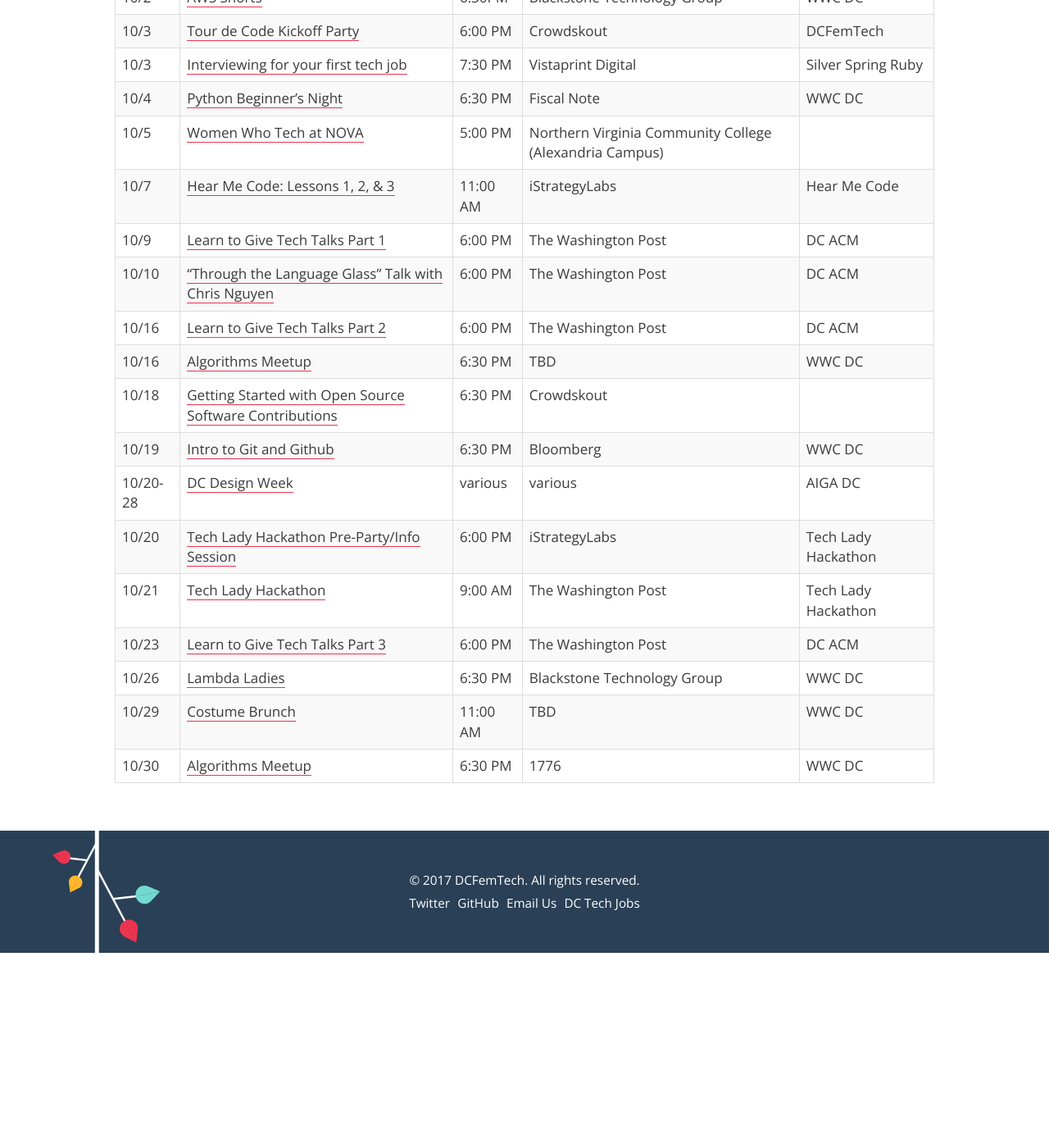
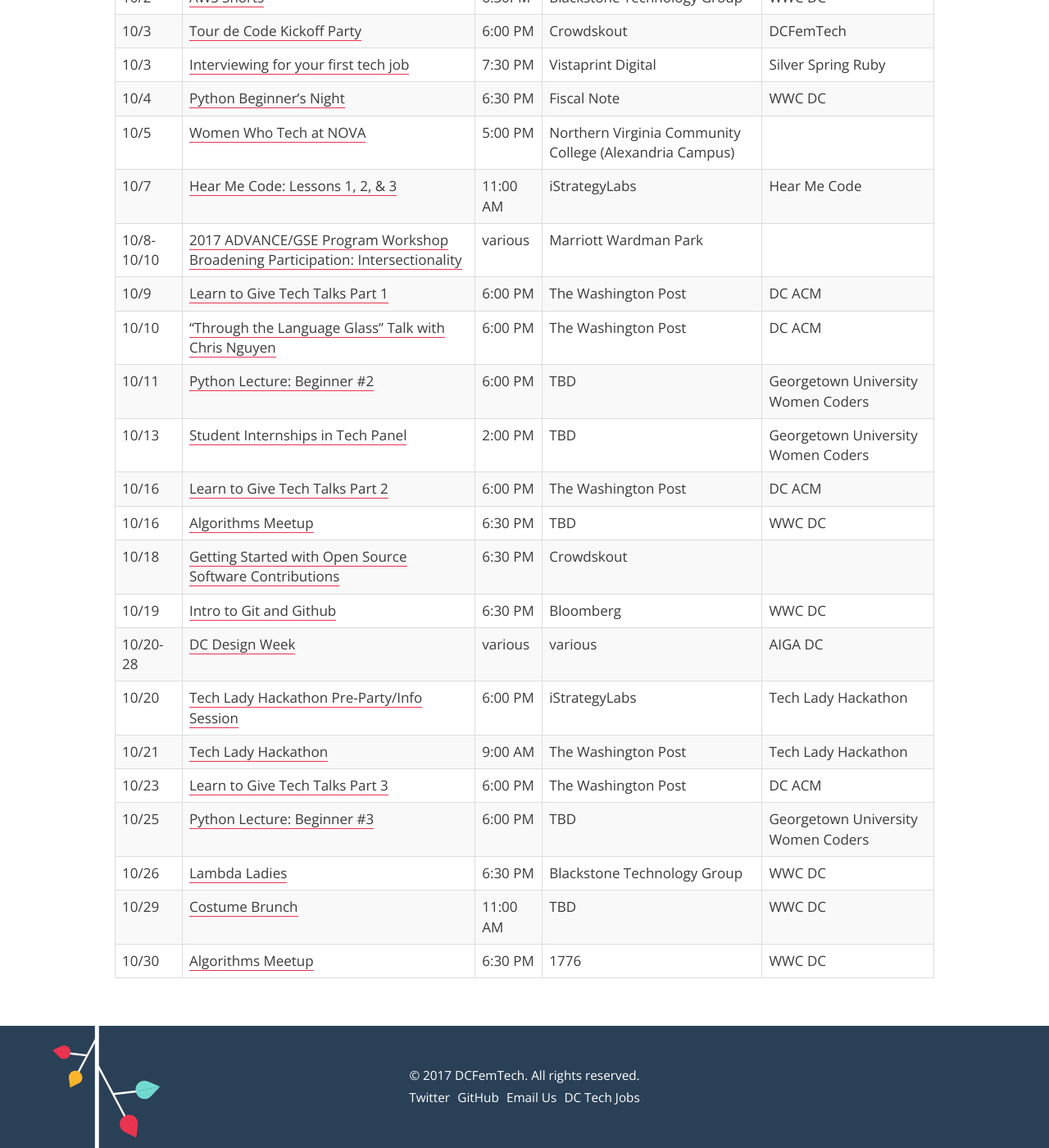
Before and after one commit to dcfemtech/dcfemtech.github.io, a Jekyll site: the page built from _events/tourdecode-2017.markdown, in a window 1280 px wide and 1400 px high, scrolled down 816 px. Shown: the whole window at 82% size. Built offline with Jekyll 4.4.1, drawn with Linux system fonts in a browser that asks for light colours; before the commit the page ends 1978 px from its top, so only the background shows below that.

Commit message:
Update tdc calendar

```diff
--- a/_events/tourdecode-2017.markdown
+++ b/_events/tourdecode-2017.markdown
@@ -28,8 +28,11 @@
 | 10/4 | [Python Beginner's Night](https://www.meetup.com/Women-Who-Code-DC/events/243300343/) | 6:30 PM | Fiscal Note | WWC DC |
 | 10/5 | [Women Who Tech at NOVA]() | 5:00 PM | Northern Virginia Community College (Alexandria Campus) |
 | 10/7 | [Hear Me Code: Lessons 1, 2, & 3](https://hearmecode.com/) | 11:00 AM | iStrategyLabs | Hear Me Code |
+| 10/8-10/10 | [2017 ADVANCE/GSE Program Workshop Broadening Participation: Intersectionality](https://awis.site-ym.com/events/EventDetails.aspx?id=929860) | various | Marriott Wardman Park |
 | 10/9 | [Learn to Give Tech Talks Part 1](https://www.meetup.com/ACM-DC/events/242933808/) | 6:00 PM | The Washington Post | DC ACM |
 | 10/10 | ["Throu­gh the Language Glass"­ Talk with Chris Nguyen](https://www.meetup.com/ACM-DC/events/242954315/) | 6:00 PM | The Washington Post | DC ACM |
+| 10/11 | [Python Lecture: Beginner #2](http://guwecode.georgetown.domains/event/python-lecture-beginner-2/) | 6:00 PM | TBD | Georgetown University Women Coders |
+| 10/13 | [Student Internships in Tech Panel](http://guwecode.georgetown.domains/event/student-internships-in-tech-panel/) | 2:00 PM | TBD | Georgetown University Women Coders |
 | 10/16 | [Learn to Give Tech Talks Part 2](https://www.meetup.com/ACM-DC/events/242954241/) | 6:00 PM | The Washington Post | DC ACM |
 | 10/16 | [Algorithms Meetup]() | 6:30 PM | TBD | WWC DC |
 | 10/18 | [Getting Started with Open Source Software Contributions](http://go.crowdskout.com/dcfemtech-tour-de-code-session-getting-started-with-open-source-software-contributions) | 6:30 PM | Crowdskout |
@@ -38,6 +41,7 @@
 | 10/20 | [Tech Lady Hackathon Pre-Party/Info Session](http://techladyhackathon.org/) | 6:00 PM | iStrategyLabs | Tech Lady Hackathon
 | 10/21 | [Tech Lady Hackathon](http://techladyhackathon.org/) | 9:00 AM | The Washington Post | Tech Lady Hackathon
 | 10/23 | [Learn to Give Tech Talks Part 3](https://www.meetup.com/ACM-DC/events/242954265/) | 6:00 PM | The Washington Post | DC ACM |
+| 10/25 | [Python Lecture: Beginner #3](http://guwecode.georgetown.domains/event/python-lecture-beginner-3/) | 6:00 PM | TBD | Georgetown University Women Coders |
 | 10/26 | [Lambda Ladies](https://www.meetup.com/Women-Who-Code-DC/events/242932833/) | 6:30 PM | Blackstone Technology Group | WWC DC |
 | 10/29 | [Costume Brunch]() | 11:00 AM | TBD | WWC DC |
 | 10/30 | [Algorithms Meetup]() | 6:30 PM | 1776 | WWC DC |
```
